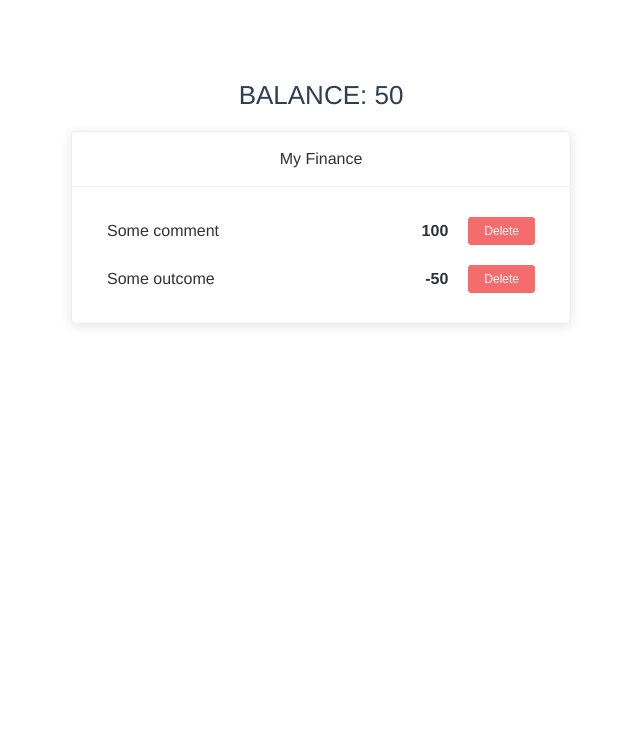
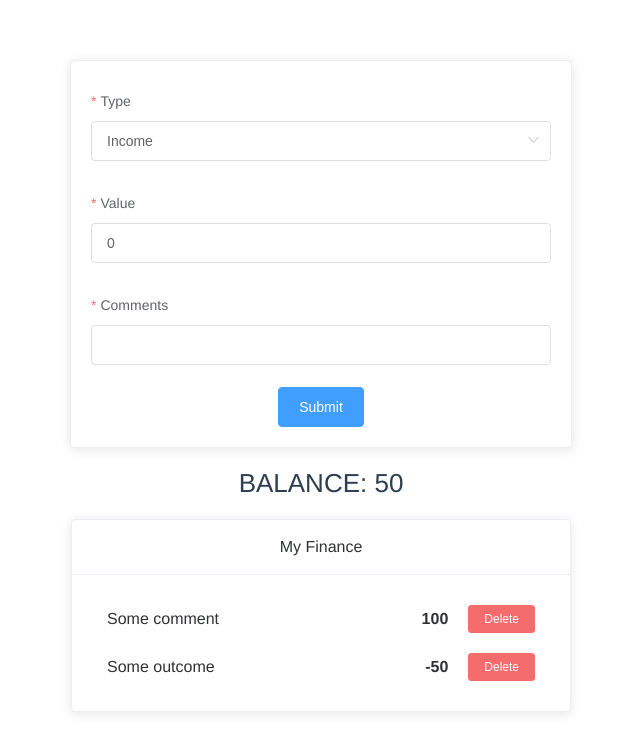
Before and after one commit to NataliaKalacheva/financeKeeper, a Vue app: page / in a window 1280 px wide. Shown: the top 752 px of the page, without its empty margins (319-959 px from the left). Built offline with nearby package versions, Linux system fonts and the light colour scheme.

Commit message:
added form component

```diff
--- a/src/App.vue
+++ b/src/App.vue
@@ -1,5 +1,6 @@
 <template>
   <div id="app">
+    <Form @submitForm="onFormSubmit"></Form>
     <TotalBalance :total="totalBalance"/>
     <BudgetList :list='list' @deleteItem="onDeleteItem"/>
   </div>
@@ -8,12 +9,14 @@
 <script>
 import BudgetList from "@/components/BudgetList";
 import TotalBalance from "@/components/TotalBalance";
+import Form from "@/components/Form";
 
 export default {
   name: 'App',
   components: {
     BudgetList,
-    TotalBalance
+    TotalBalance,
+    Form
   },
   data: () => ({
     list: {
@@ -39,6 +42,14 @@ export default {
   methods: {
     onDeleteItem(id) {
       this.$delete(this.list, id);
+    },
+    onFormSubmit(data) {
+      const newObj = {
+        ...data,
+        id: String(Math.random())
+      };
+
+      this.$set(this.list, newObj.id, newObj);
     }
   }
 }
--- a/src/components/BudgetList.vue
+++ b/src/components/BudgetList.vue
@@ -19,7 +19,7 @@ export default {
     props: {
       list: {
         type: Object,
-        default: () => ({})
+        default: () => ({})  //для сложных типов всегда указываем фунцию
       }
     },
     data: () => ({
--- a/src/components/Form.vue
+++ b/src/components/Form.vue
@@ -1,6 +1,19 @@
 <template>
-  <ElCard>
-    <ElForm ref="form" :model="form" label-width="120px">
+  <ElCard class="form-card">
+    <ElForm ref="addItemForm" :model="formData" :rules="rules" label-position="left">
+      <ElFormItem label="Type" prop="type">
+        <ElSelect v-model="formData.type" placeholder="Choose type..." class="type-select">
+          <ElOption label="Income" value="INCOME"></ElOption>
+          <ElOption label="Outcome" value="OUTCOME"></ElOption>
+        </ElSelect>
+      </ElFormItem>
+      <ElFormItem label="Value" prop="value">
+        <ElInput v-model.number="formData.value"></ElInput>
+      </ElFormItem>
+      <ElFormItem label="Comments" prop="comment">
+        <ElInput v-model="formData.comment"></ElInput>
+      </ElFormItem>
+      <ElButton @click="onSubmit" type="primary">Submit</ElButton>
     </ElForm>
   </ElCard>
 </template>
@@ -9,15 +22,37 @@
 export default {
   name: 'Form',
   data: () => ({
-    ruleForm: {
-      type: '',
-      value: '',
+    formData: {
+      type: 'INCOME',
+      value: 0,
       comment: '',
+    },
+    rules: {
+      type: [{ required: true, message: 'Please select type', trigger: 'blur' }],
+      comment: [{ required: true, message: 'Please left comment', trigger: 'blur' }],
+      value: [{ required: true, message: 'Please input value', trigger: 'blur' },
+      { type: 'number', message: 'Value must be a number', trigger: 'change' }]
+    },
+  }),
+  methods: {
+    onSubmit() {
+      this.$refs.addItemForm.validate(valid => {
+        if (valid) {
+          this.$emit('submitForm', {...this.formData });
+          this.$refs.addItemForm.resetFields();
+        }
+      });
     }
-  })
+  }
 }
 </script>
 
 <style scoped>
-
+.form-card {
+  max-width: 500px;
+  margin: 0 auto;
+}
+.type-select {
+  width: 100%;
+}
 </style>
```
